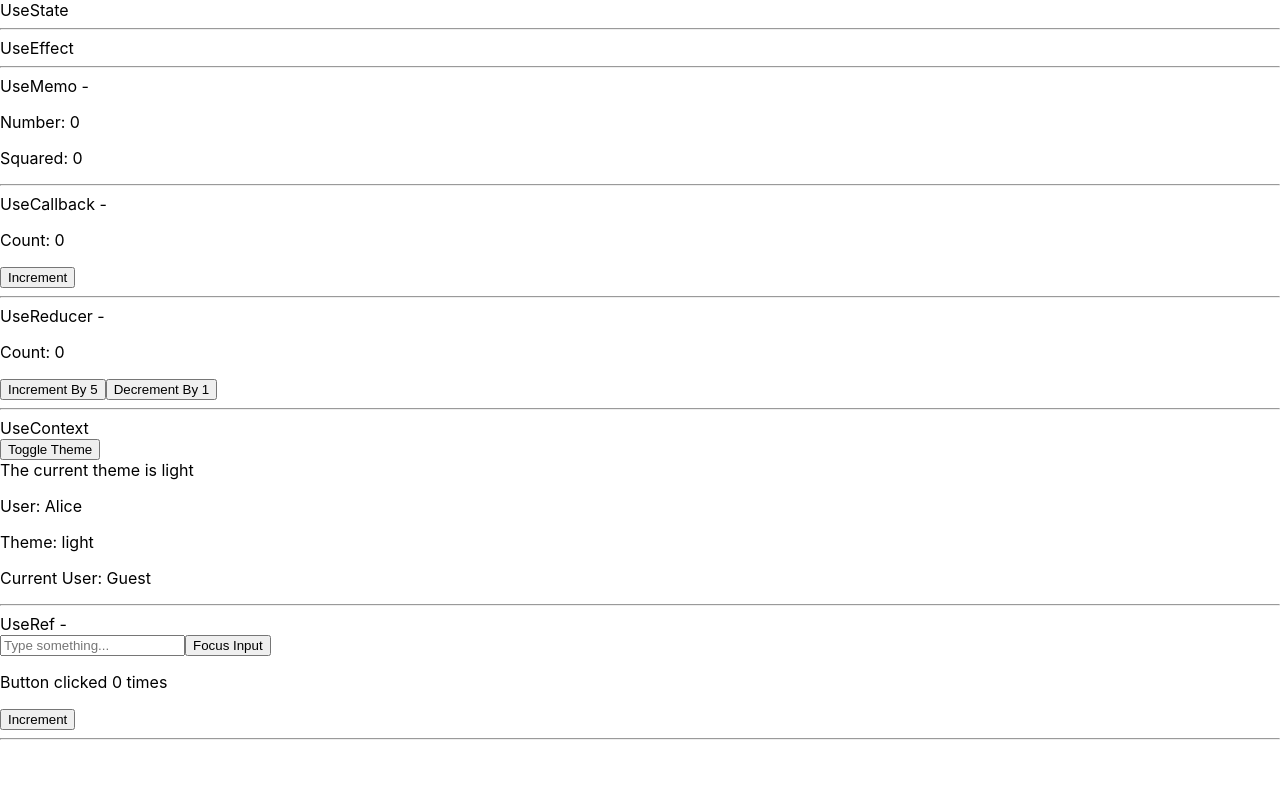
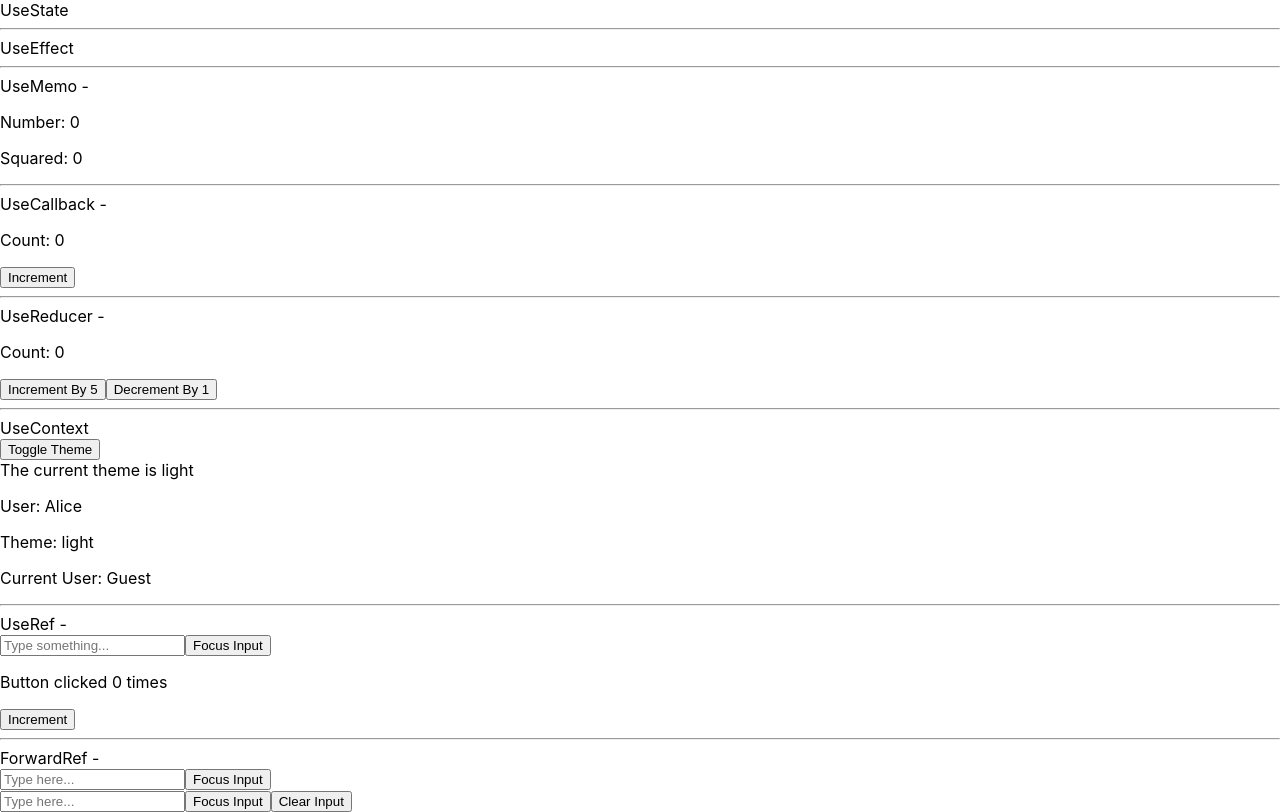
Before and after one commit to amankushwaha577/ReactShell, a React (Create React App) app in the folder 101.Hooks/: page / in a window 1280 px wide. Built offline with nearby package versions, Linux system fonts and the light colour scheme.

Commit message:
UseImperativehandle

```diff
--- a/101.Hooks/src/App.js
+++ b/101.Hooks/src/App.js
@@ -9,6 +9,8 @@ import UseContext from './Components/6.UseContext/UseContext';
 import DomAccess from './Components/7.UseRef/DomAccess';
 import MutableValueWithNoRerender from './Components/7.UseRef/MutableValueWithNoRerender';
 import MutableValue from './Components/7.UseRef/MutableValueWithNoRerender';
+import ForwardRef from './Components/8.UseImperativehandle/ForwardRef';
+import UseImperativeHandle from './Components/8.UseImperativehandle/UseImperativeHandle';
 
 function App() {
   return (
@@ -29,6 +31,9 @@ function App() {
       <DomAccess/>  {/*  directly referencing and manipulate DOM elements */}
       <MutableValueWithNoRerender/> <hr/> {/* Change Value without causing re-render */}
 
+      <ForwardRef/>
+      <UseImperativeHandle/>
+
 
 
 
--- /dev/null
+++ b/101.Hooks/src/Components/8.UseImperativehandle/ForwardRef.js
@@ -0,0 +1,26 @@
+import React, { forwardRef, useRef } from 'react';
+
+const CustomInput = forwardRef((props, ref) => (
+  <input ref={ref} {...props} />
+));
+
+function ForwardRef() {
+  const inputRef = useRef(null);
+
+  const focusInput = () => {
+    inputRef.current.focus();
+  };
+
+  return (
+    <div>ForwardRef - <br/>
+      <CustomInput ref={inputRef} placeholder="Type here..." />
+      <button onClick={focusInput}>Focus Input</button>
+    </div>
+  );
+}
+
+export default ForwardRef;
+
+
+// In React, forwardRef is a function that allows a component to forward its ref to a child component,
+//  enabling the parent to directly access the DOM element or child component's instance.
--- /dev/null
+++ b/101.Hooks/src/Components/8.UseImperativehandle/UseImperativeHandle.js
@@ -0,0 +1,44 @@
+import React, { forwardRef, useImperativeHandle, useRef } from 'react';
+
+// CustomInput component
+const CustomInput = forwardRef((props, ref) => {
+  const inputRef = useRef();
+
+  // Use `useImperativeHandle` to expose specific methods to the parent
+  // useImperativeHandle( refFromParent , handlerFunction That returns object of exposing methods, dependency )
+  useImperativeHandle(ref, () => ({
+    focusInput : ()=>  {
+      inputRef.current.focus();
+    },
+    clearInput() {
+      inputRef.current.value = '';
+    }
+  }));
+
+  return <input ref={inputRef} {...props} />;
+});
+
+function UseImperativeHandle() {
+  const customInputRef = useRef();
+
+  const handleFocus = () => {
+    customInputRef.current.focusInput(); // 'focusInput' is defined in useImperativeHandle
+  };
+
+  const handleClear = () => {
+    customInputRef.current.clearInput(); // 'clearInput' is defined in useImperativeHandle
+  };
+
+  return (
+    <div>
+      <CustomInput ref={customInputRef} placeholder="Type here..." />
+      <button onClick={handleFocus}>Focus Input</button>
+      <button onClick={handleClear}>Clear Input</button>
+    </div>
+  );
+}
+
+export default UseImperativeHandle;
+
+// In React, the useImperativeHandle hook works with forwardRef to restrict complete access of child component to Parent component.
+// instead of giving direct access to the child’s entire ref.
```
